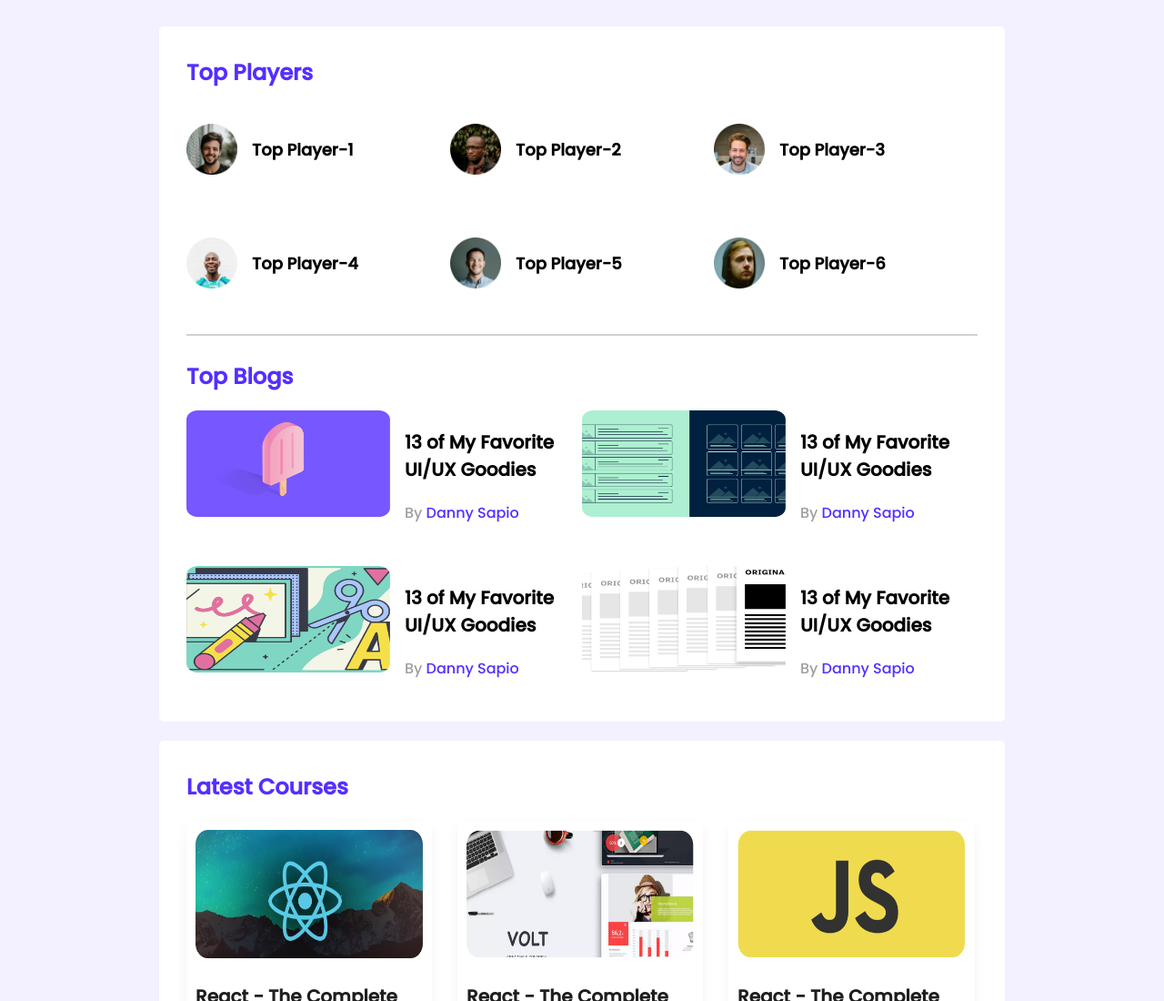
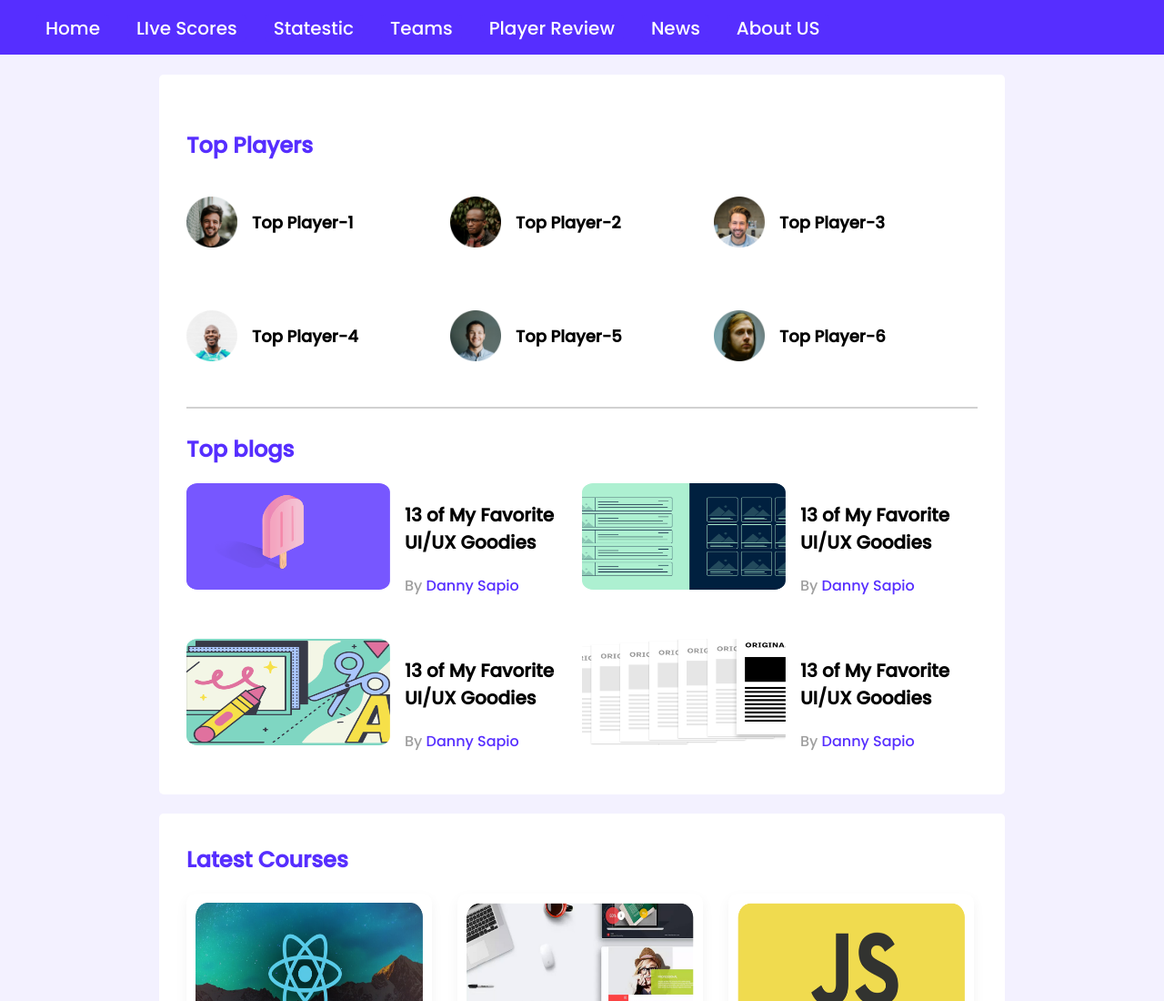
Before and after one commit to PriyobrotaNath/leader-board-css3, a plain HTML site: page index.html in a window 1280 px wide. Shown: the top 1100 px of the page at 91% size. Drawn offline with Linux system fonts and the light colour scheme.

Commit message:
add navbar

```diff
--- a/index.html
+++ b/index.html
@@ -14,12 +14,92 @@
 
 <body>
     <!-- header start -->
-    <header>
-
+    <header class="navbar">
+        <nav>
+            <ul>
+                <li class="home">
+                    <a href="home.html">Home
+                        <ul class="dropdown">
+                            <li> <a href="liveScores.html">LIve Scores</a></li>
+                            <li> <a href="statestics.html">Statestic</a></li>
+                            <li> <a href="teams.html">Teams</a></li>
+                            <li> <a href="review.html">Player Review</a></li>
+                            <li> <a href="news.html">News</a></li>
+                        </ul>
+                    </a>
+                </li>
+                <li>
+                    <a href="liveScores.html">LIve Scores
+                        <ul class="dropdown">
+                            <li> <a href="liveScores.html">LIve Scores</a></li>
+                            <li> <a href="statestics.html">Statestic</a></li>
+                            <li> <a href="teams.html">Teams</a></li>
+                            <li> <a href="review.html">Player Review</a></li>
+                            <li> <a href="news.html">News</a></li>
+                        </ul>
+                    </a>
+                </li>
+                <li>
+                    <a href="statestics.html">Statestic
+                        <ul class="dropdown">
+                            <li> <a href="liveScores.html">LIve Scores</a></li>
+                            <li> <a href="statestics.html">Statestic</a></li>
+                            <li> <a href="teams.html">Teams</a></li>
+                            <li> <a href="review.html">Player Review</a></li>
+                            <li> <a href="news.html">News</a></li>
+                        </ul>
+                    </a>
+                </li>
+                <li>
+                    <a href="teams.html">Teams
+                        <ul class="dropdown">
+                            <li> <a href="liveScores.html">LIve Scores</a></li>
+                            <li> <a href="statestics.html">Statestic</a></li>
+                            <li> <a href="teams.html">Teams</a></li>
+                            <li> <a href="review.html">Player Review</a></li>
+                            <li> <a href="news.html">News</a></li>
+                        </ul>
+                    </a>
+                </li>
+                <li>
+                    <a href="review.html">Player Review
+                        <ul class="dropdown">
+                            <li> <a href="liveScores.html">LIve Scores</a></li>
+                            <li> <a href="statestics.html">Statestic</a></li>
+                            <li> <a href="teams.html">Teams</a></li>
+                            <li> <a href="review.html">Player Review</a></li>
+                            <li> <a href="news.html">News</a></li>
+                        </ul>
+                    </a>
+                </li>
+                <li>
+                    <a href="news.html">News
+                        <ul class="dropdown">
+                            <li> <a href="liveScores.html">LIve Scores</a></li>
+                            <li> <a href="statestics.html">Statestic</a></li>
+                            <li> <a href="teams.html">Teams</a></li>
+                            <li> <a href="review.html">Player Review</a></li>
+                            <li> <a href="news.html">News</a></li>
+                        </ul>
+                    </a>
+                </li>
+                <li>
+                    <a href="about.html">About US
+                        <ul class="dropdown">
+                            <li> <a href="liveScores.html">LIve Scores</a></li>
+                            <li> <a href="statestics.html">Statestic</a></li>
+                            <li> <a href="teams.html">Teams</a></li>
+                            <li> <a href="review.html">Player Review</a></li>
+                            <li> <a href="news.html">News</a></li>
+                        </ul>
+                    </a>
+                </li>
+            </ul>
+        </nav>
     </header>
     <!-- header end -->
     <main>
-        <!-- top players and top blogs -->
+        <!-- top players and top LIve Scores -->
         <section class="container">
             <div class="top-players ">
                 <h2 class="section-title">Top Players</h2>
@@ -51,8 +131,8 @@
                 </div>
             </div>
             <hr>
-            <div class="top-blogs">
-                <h2 class="section-title">Top Blogs</h2>
+            <div class="top-blog">
+                <h2 class="section-title">Top blogs</h2>
                 <div class="blogs">
                     <article class="blog">
                         <div class="thumbnail">
--- a/styles/style.css
+++ b/styles/style.css
@@ -23,9 +23,64 @@ hr{
     border: 1px solid #D1D1D1;
     margin-bottom: 27px;
 }
+/* ------------------
+    Nav styles
+--------------------- */
+.navbar{
+    margin-bottom:61px;
+}
+nav{
+    background: #562EFF;
+    position: absolute;
+    width: 100%;
+    height: 60px;
+    left: 0px;
+    top: 0px;
+
+}
+nav > ul{
+    display:flex;
+
+}
+
+nav li{
+    list-style: none;
+    margin-right: 20px;
+    padding: 0px 10px;
+    background-color: #562EFF;
+    border-radius: 5px;
+
+
+}
+nav li:hover{
+    background-color:darkgray;
+}
+nav li a{
+    text-decoration: none;
+    color:White;
+    font-size: 20px;
+}
+nav > ul > li:hover > ul{
+    display:block;
+
+}
+.dropdown{
+    display:none;
+    position:absolute;
+    opacity: 0.85;
+    padding:0px;
+    text-align: center;
+
+}
+.dropdown li{
+    padding:0;
+    margin: 0;
+}
+
 
 /* top players styles */
 .top-players{
+    margin-top:30px;
     margin-bottom: 30px;
 }
 .section-title{
```
